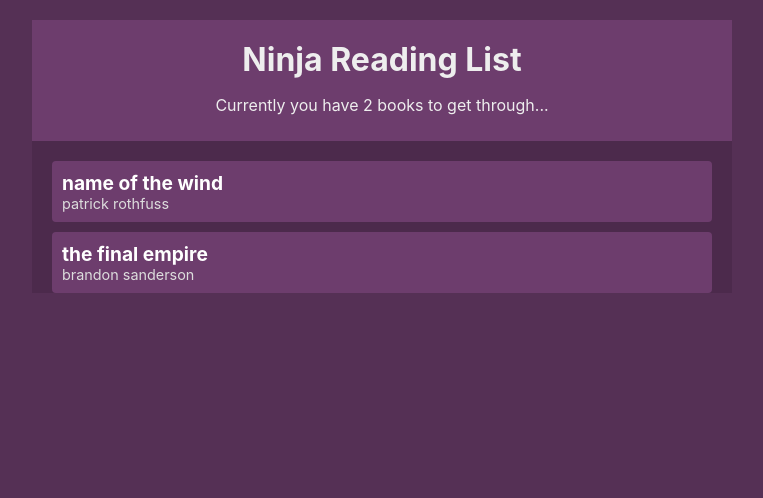
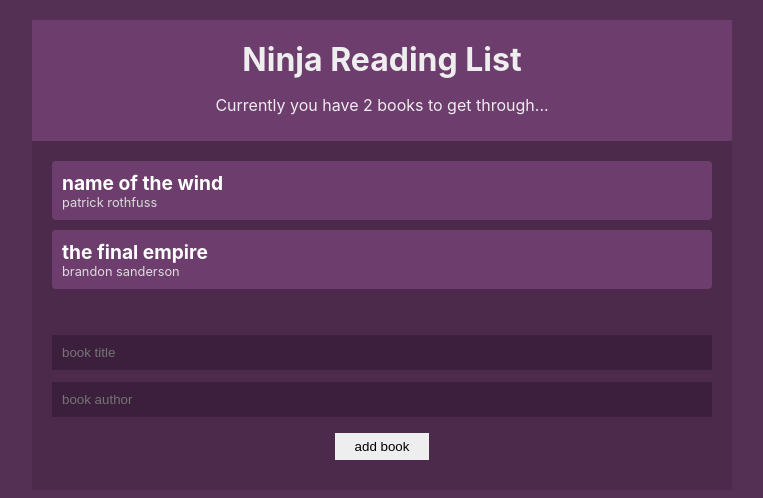
Before and after one commit to realfrancisyan/react-context-hooks, a React (Create React App) app: page / in a window 1280 px wide. Shown: the top 498 px of the page, without its empty margins (258-1021 px from the left). Built offline with nearby package versions, Linux system fonts and the light colour scheme.

Commit message:
add book form

```diff
--- a/src/App.js
+++ b/src/App.js
@@ -2,6 +2,7 @@
 import BookContextProvider from './contexts/BookContext';
 import Navbar from './components/Navbar';
 import BookList from './components/BookList';
+import BookForm from './components/BookForm';
 
 function App() {
   return (
@@ -9,6 +10,7 @@
       <BookContextProvider>
         <Navbar></Navbar>
         <BookList></BookList>
+        <BookForm></BookForm>
       </BookContextProvider>
     </div>
   );
--- a/src/components/BookForm.js
+++ b/src/components/BookForm.js
@@ -0,0 +1,36 @@
+import React, { useContext, useState } from 'react';
+import { BookContext } from '../contexts/BookContext';
+
+const BookForm = () => {
+  const { addBook } = useContext(BookContext);
+  const [title, setTitle] = useState('');
+  const [author, setAuthor] = useState('');
+  const handleSubmit = e => {
+    e.preventDefault();
+    console.log(title, author);
+    addBook(title, author);
+    setTitle('');
+    setAuthor('');
+  };
+  return (
+    <form onSubmit={handleSubmit}>
+      <input
+        type="text"
+        placeholder="book title"
+        value={title}
+        onChange={e => setTitle(e.target.value)}
+        required
+      ></input>
+      <input
+        type="text"
+        placeholder="book author"
+        value={author}
+        onChange={e => setAuthor(e.target.value)}
+        required
+      ></input>
+      <input type="submit" value="add book"></input>
+    </form>
+  );
+};
+
+export default BookForm;
--- a/src/index.css
+++ b/src/index.css
@@ -42,7 +42,7 @@
 }
 
 .book-list li:hover {
-  opacity: 0.7;
+  opacity: 0.3;
   text-decoration: line-through;
 }
 
@@ -53,7 +53,7 @@
 }
 
 .book-list .author {
-  font-size: 0.9em;
+  font-size: 0.8em;
   color: #ddd;
 }
 
@@ -61,3 +61,25 @@
   margin: 20px;
   text-align: center;
 }
+
+form {
+  padding: 20px;
+}
+
+input[type='text'] {
+  width: 100%;
+  padding: 10px;
+  box-sizing: border-box;
+  margin: 6px 0;
+  background: #3c1f3c;
+  color: #fff;
+  border: 0;
+}
+
+input[type='submit'] {
+  margin: 10px auto;
+  background: #eee;
+  border: 0;
+  padding: 6px 20px;
+  display: block;
+}
```
